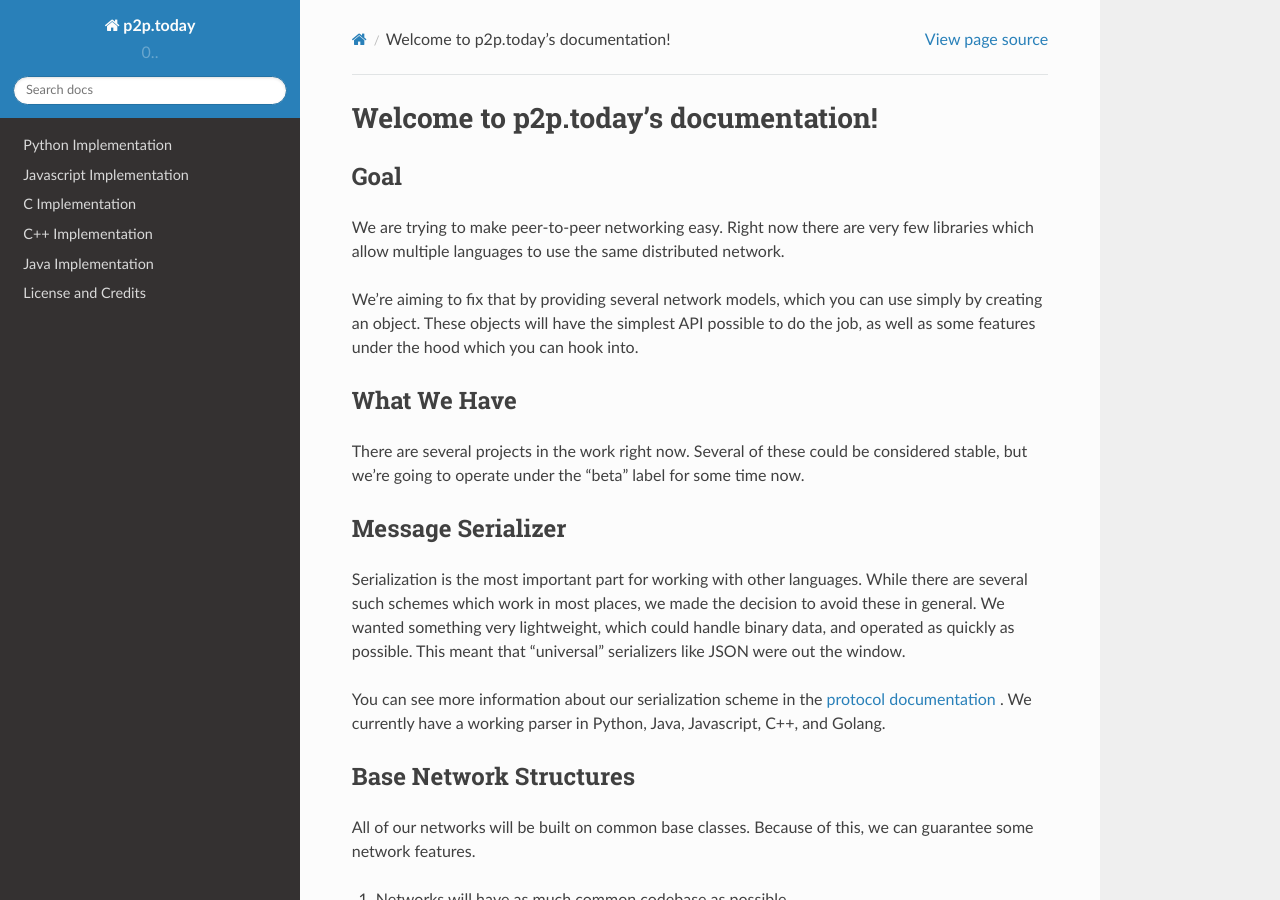
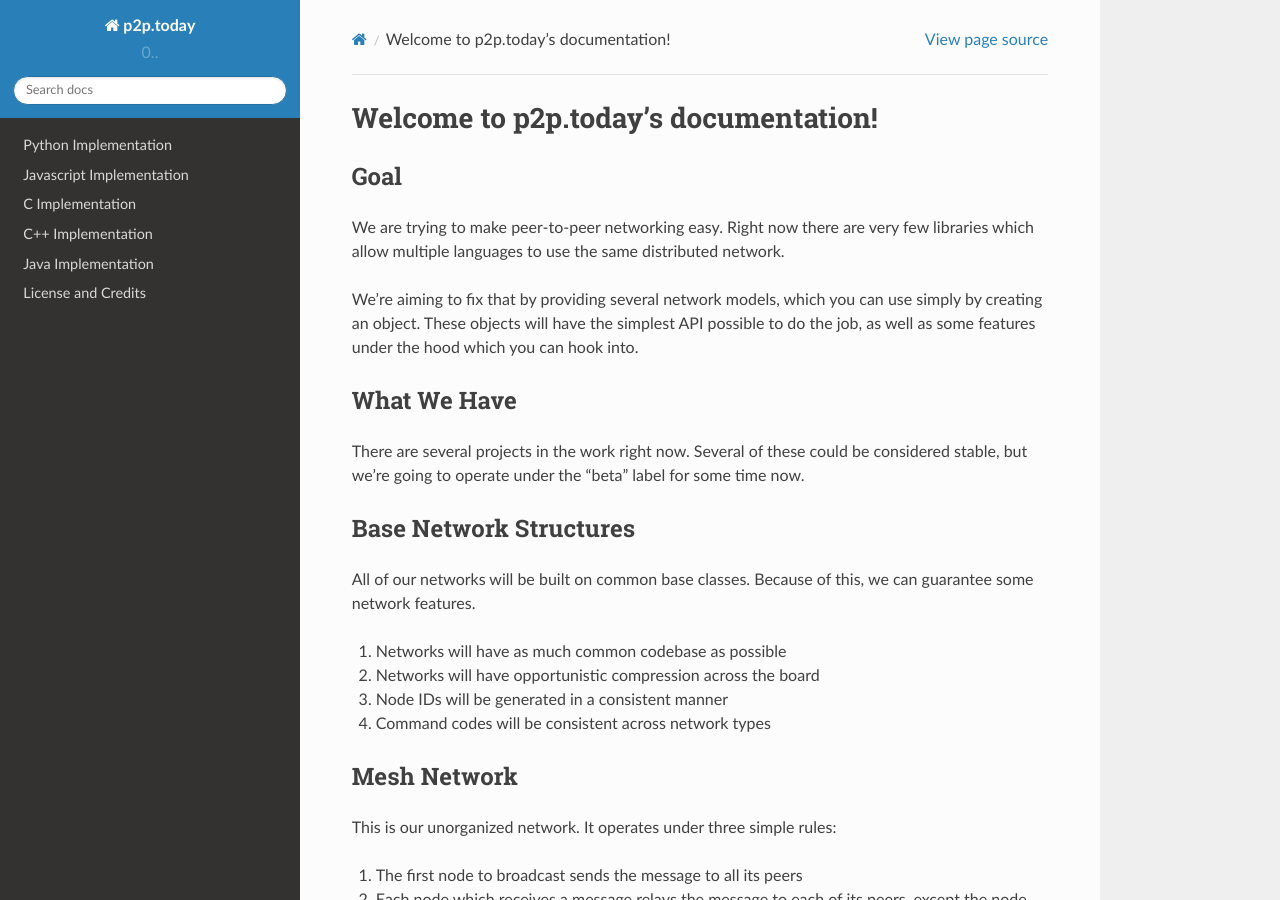
Before and after one commit to p2p-today/p2p-project, a Sphinx documentation site: the page built from docs/index.rst, in a window 1280 px wide and 900 px high. Built offline with Sphinx 7.4.7 and the Read the Docs theme 2.0.0, drawn with Linux system fonts in a browser that asks for light colours; pages that are not in the unit, such as notebooks, are missing from menus.

Commit message:
Add previous version docs; update index page

```diff
--- a/docs/index.rst
+++ b/docs/index.rst
@@ -17,13 +17,6 @@ What We Have
 ~~~~~~~~~~~~
 
 There are several projects in the work right now. Several of these could be considered stable, but we're going to operate under the "beta" label for some time now.
-
-Message Serializer
-~~~~~~~~~~~~~~~~~~
-
-Serialization is the most important part for working with other languages. While there are several such schemes which work in most places, we made the decision to avoid these in general. We wanted something very lightweight, which could handle binary data, and operated as quickly as possible. This meant that "universal" serializers like JSON were out the window.
-
-You can see more information about our serialization scheme in the :doc:`protocol documentation <./protocol/serialization>` . We currently have a working parser in Python, Java, Javascript, C++, and Golang.
 
 Base Network Structures
 ~~~~~~~~~~~~~~~~~~~~~~~
```
Also changed, not shown: other parts of docs/index.rst (+1 -0 lines), README.md (+1 -8 lines).
